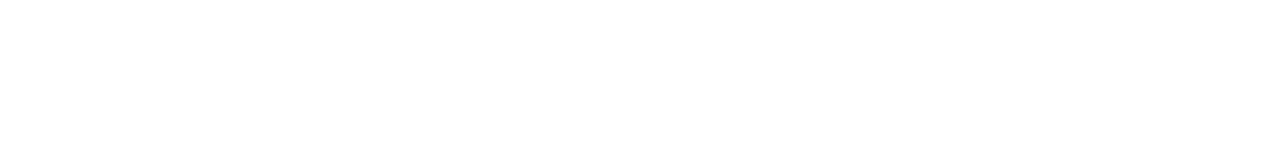
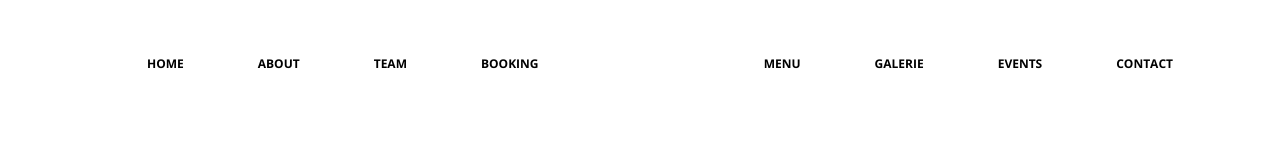
Before and after one commit to Unleashed97/hunger, a website: page src/index.html in a window 1280 px wide. Drawn offline with nearby package versions, Linux system fonts and the light colour scheme.

Commit message:
header, nav added

```diff
--- /dev/null
+++ b/src/css/style.min.css
@@ -0,0 +1 @@
+html{font-size:10px}body{font-size:1rem;font-family:'Open Sans',sans-serif}*,::after,::before{-webkit-box-sizing:border-box;box-sizing:border-box}.container{max-width:1170px;height:auto;padding:0 15px;margin:0 auto}.header__inner{max-height:80px}.nav{display:-webkit-box;display:-ms-flexbox;display:flex;-webkit-box-pack:justify;-ms-flex-pack:justify;justify-content:space-between}.nav__list{display:-webkit-box;display:-ms-flexbox;display:flex;-webkit-box-align:center;-ms-flex-align:center;align-items:center;list-style:none}.nav__item{color:#000;font-size:12px;font-weight:700;text-transform:uppercase;padding:37px}.nav__link{color:inherit;text-decoration:none}
--- a/src/index.html
+++ b/src/index.html
@@ -6,9 +6,45 @@
     <meta name="viewport" content="width=device-width, initial-scale=1.0">
     <link rel="preconnect" href="https://fonts.gstatic.com">
     <link href="https://fonts.googleapis.com/css2?family=Open+Sans:wght@400;700&display=swap" rel="stylesheet">
+    <link rel="stylesheet" href="css/style.min.css">
     <title>Hunger</title>
 </head>
 <body>
-
+    <header class="header">
+        <div class="container">
+            <div class="header__inner">
+                <nav class="nav">
+                    <ul class="nav__list nav__list--left">
+                        <li class="nav__item">
+                            <a href="#" class="nav__link">Home</a>
+                        </li>
+                        <li class="nav__item">
+                            <a href="#" class="nav__link">About</a>
+                        </li>
+                        <li class="nav__item">
+                            <a href="#" class="nav__link">Team</a>
+                        </li>
+                        <li class="nav__item">
+                            <a href="#" class="nav__link">Booking</a>
+                        </li>
+                    </ul>
+                    <ul class="nav__list nav__list--right">
+                        <li class="nav__item">
+                            <a href="#" class="nav__link">Menu</a>
+                        </li>
+                        <li class="nav__item">
+                            <a href="#" class="nav__link">Galerie</a>
+                        </li>
+                        <li class="nav__item">
+                            <a href="#" class="nav__link">Events</a>
+                        </li>
+                        <li class="nav__item">
+                            <a href="#" class="nav__link">Contact</a>
+                        </li>
+                    </ul>
+                </nav>
+            </div>
+        </div>
+    </header>
 </body>
 </html>
--- /dev/null
+++ b/src/scss/components/header.scss
@@ -0,0 +1,7 @@
+.header{
+    &__inner{
+        max-height: 80px;
+
+    }
+
+}
--- /dev/null
+++ b/src/scss/components/nav.scss
@@ -0,0 +1,22 @@
+.nav{
+    display: flex;
+    justify-content: space-between;
+    &__list{
+        display: flex;
+        align-items: center;
+        list-style: none;
+    }
+
+    &__item{
+        color: black;
+        font-size: 12px;
+        font-weight: 700;
+        text-transform: uppercase;
+        padding: 37px;
+    }
+
+    &__link{
+        color: inherit;
+        text-decoration: none;
+    }
+}
--- a/src/scss/main.scss
+++ b/src/scss/main.scss
@@ -1,6 +1,7 @@
 // reset
 
 // vars
+@import 'vars';
 html{
     font-size: 10px;
 }
@@ -22,3 +23,7 @@ body{
     padding: 0 15px;
     margin: 0 auto;
 }
+
+// Components
+@import "components/header";
+@import "components/nav";
--- /dev/null
+++ b/src/scss/vars.scss
@@ -0,0 +1,2 @@
+// colors
+$white: #fff;
```
Also changed, not shown: src/images/background/header-bg.jpg (added).
